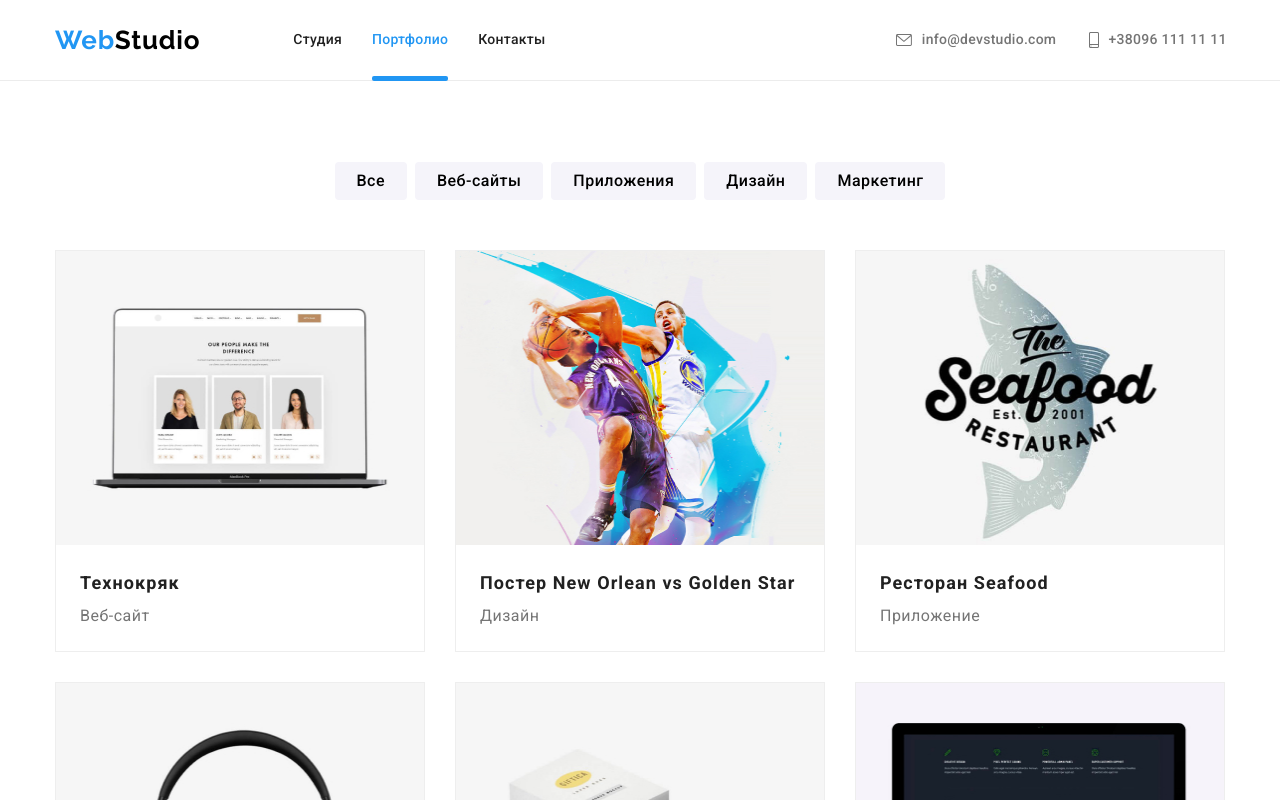
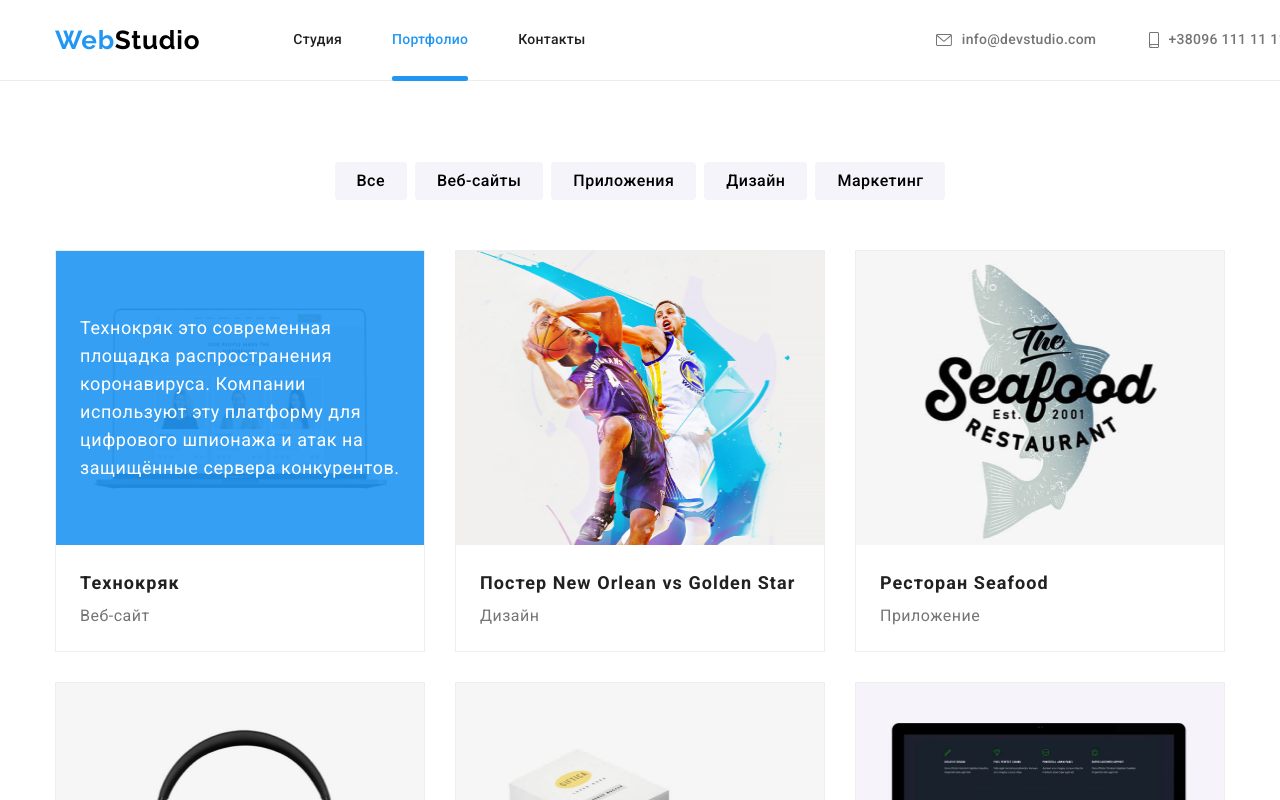
Before and after one commit to 4eptnk/goit-markup-hw-05, a plain HTML site: page portfolio.html in a window 1280 px wide. Both pictures are taken after a click on the item 240 px from the left and 450 px from the top of the page. Shown: the top 800 px of the page. Drawn offline with nearby package versions, Linux system fonts and the light colour scheme.

Commit message:
Update style.css

```diff
--- a/Style/style.css
+++ b/Style/style.css
@@ -55,7 +55,7 @@ header {
   margin: 0px;
 }
 .nav-link :not(:last-child) {
-  padding-right: 30px;
+  padding-right: 50px;
 }
 .header-link {
   position: relative;
@@ -243,7 +243,8 @@ header {
   transform: translateY(100%);
   background: rgba(33, 150, 243, 0.9);
 }
-.port-container:hover .card-text {
+.port-container :hover .card-text,
+.port-container :focus .card-text {
   transform: translateY(0%);
 }
 .title-container {
@@ -557,7 +558,7 @@ header {
   margin-bottom: 30px;
 }
 .icon-box :not(:last-child) {
-  margin-right: 22px;
+  margin-right: 10px;
 }
 .link-icon {
   display: inline-flex;
```
